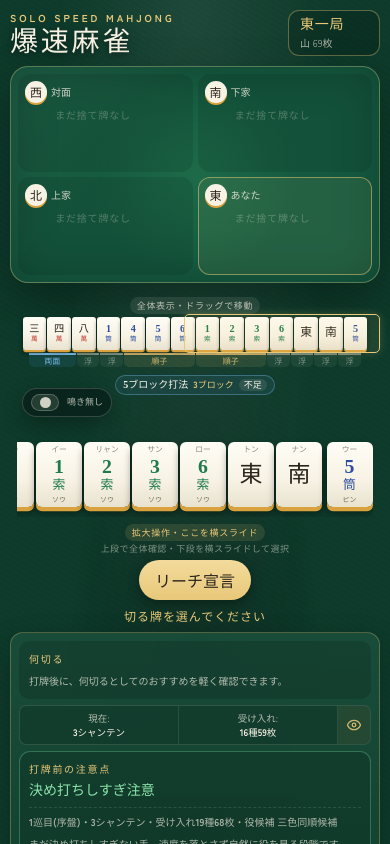
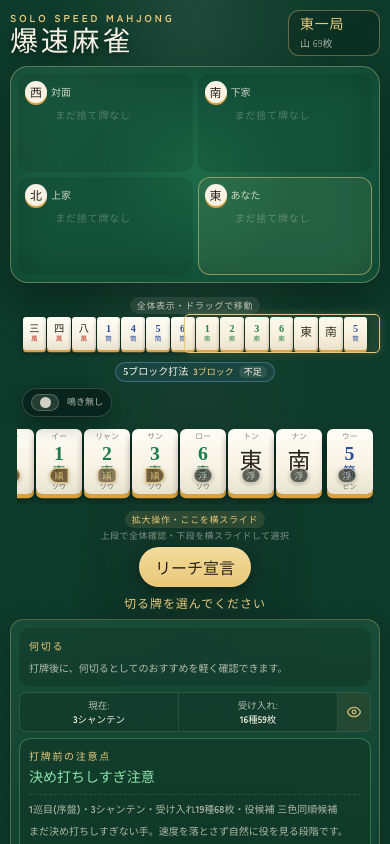
Before and after one commit to HSBL-ko-gyo/HSBL-S800, a React (Vite) app: page / in a window 390 px wide. Shown: the top 844 px of the page. Built offline with nearby package versions, Linux system fonts and the light colour scheme; a web font is replaced by a local one.

Commit message:
Align mobile block labels with hand tiles

```diff
--- a/src/components/HandView.tsx
+++ b/src/components/HandView.tsx
@@ -23,6 +23,13 @@ interface HandBlockSegment {
   label: string
   start: number
   length: number
+}
+
+interface HandBlockSlotLabel {
+  groupId: string
+  kind: BlockKind
+  label: string
+  groupPosition: 'single' | 'start' | 'middle' | 'end'
 }
 
 interface BlockTactic {
@@ -133,6 +140,36 @@ function buildHandBlockSegments(blocks: HandBlock[], tiles: Tile[]): HandBlockSe
   }).sort((a, b) => a.start - b.start)
 }
 
+function buildHandBlockSlotLabels(blocks: HandBlock[], tiles: Tile[]): Map<string, HandBlockSlotLabel> {
+  const indexById = new Map(tiles.map((tile, index) => [tile.id, index]))
+  const labels = new Map<string, HandBlockSlotLabel>()
+
+  blocks.forEach((block, blockIndex) => {
+    const orderedIds = block.tileIds
+      .map((id) => ({ id, index: indexById.get(id) }))
+      .filter((item): item is { id: string; index: number } => item.index !== undefined)
+      .sort((a, b) => a.index - b.index)
+      .map((item) => item.id)
+
+    orderedIds.forEach((id, index) => {
+      labels.set(id, {
+        groupId: `block-${blockIndex}`,
+        kind: block.kind,
+        label: block.shortLabel,
+        groupPosition: orderedIds.length === 1
+          ? 'single'
+          : index === 0
+            ? 'start'
+            : index === orderedIds.length - 1
+              ? 'end'
+              : 'middle',
+      })
+    })
+  })
+
+  return labels
+}
+
 function getBlockTactic(blocks: HandBlock[]): BlockTactic {
   const count = blocks.filter((block) => block.kind !== 'floating').length
   if (count >= 6) {
@@ -170,6 +207,7 @@ interface HandViewProps {
   playerRiichi: boolean
   riichiDeclareMode: boolean
   callsDisabled: boolean
+  openMeldCount: number
   blockGuidesHidden: boolean
   hint: string
   onDiscard: (tile: Tile) => void
@@ -190,6 +228,7 @@ export function HandView({
   playerRiichi,
   riichiDeclareMode,
   callsDisabled,
+  openMeldCount,
   blockGuidesHidden,
   hint,
   onDiscard,
@@ -222,8 +261,11 @@ export function HandView({
   const displayed = drawnTile ? [...concealed, drawnTile] : concealed
   const handBlocks = buildHandBlocks(displayed)
   const handBlockSegments = buildHandBlockSegments(handBlocks, displayed)
+  const handBlockSlotLabels = buildHandBlockSlotLabels(handBlocks, displayed)
   const blockSummary = handBlocks.map((block) => block.label).join('、')
   const blockTactic = getBlockTactic(handBlocks)
+  const blockCountTitle = openMeldCount > 0 ? '残り手牌の形' : '5ブロック打法'
+  const blockCountDetail = openMeldCount > 0 ? '副露済み面子を除いた残り手牌を見ています' : blockTactic.detail
   const isMobileLayout = useMediaQuery(TOUCH_LAYOUT_QUERY)
 
   const syncOverviewWindow = () => {
@@ -498,28 +540,12 @@ export function HandView({
         ))}
       </div>
       <div
-        className={`mobile-block-guide ${blockGuidesHidden ? 'block-guide-hidden' : ''}`}
-        aria-hidden={blockGuidesHidden}
-        aria-label={blockGuidesHidden ? undefined : `ブロック補助: ${blockSummary}`}
-        style={{ '--block-tile-count': displayed.length } as CSSProperties}
-      >
-        {handBlockSegments.map((block) => (
-          <span
-            className={`block-guide-item block-guide-item-${block.kind}`}
-            key={block.key}
-            style={{ gridColumn: `${block.start + 1} / span ${block.length}` }}
-          >
-            {block.label}
-          </span>
-        ))}
-      </div>
-      <div
         className={`mobile-block-count-guide block-count-guide block-count-${blockTactic.tone} ${blockGuidesHidden ? 'block-guide-hidden' : ''}`}
         aria-hidden={blockGuidesHidden}
       >
-        <b>5ブロック打法</b>
+        <b>{blockCountTitle}</b>
         <span><strong>{blockTactic.countLabel}</strong><em>{blockTactic.statusLabel}</em></span>
-        <small>{blockTactic.detail}</small>
+        <small>{blockCountDetail}</small>
       </div>
       <div className="mobile-hand-control">
         <span className="discard-threshold-guide" aria-hidden="true">
@@ -535,21 +561,42 @@ export function HandView({
           onScroll={syncOverviewWindow}
         >
           <div className="mobile-hand-track">
-            {displayed.map((tile) => (
-              <span className="hand-tile-slot" data-hand-tile-id={tile.id} key={tile.id}>
+            {displayed.map((tile) => {
+              const blockLabel = handBlockSlotLabels.get(tile.id)
+              const isSelected = tile.id === selectedTileId
+              return (
+                <span
+                  className={['hand-tile-slot', isSelected ? 'is-selected' : ''].filter(Boolean).join(' ')}
+                  data-hand-tile-id={tile.id}
+                  key={tile.id}
+                >
                   <TileView
                     tile={tile}
                     usage="hand"
                     className={[
                       tile.id === drawnTileId ? 'drawn' : '',
-                    tile.id === selectedTileId ? 'selected' : '',
+                      isSelected ? 'selected' : '',
                     ].filter(Boolean).join(' ')}
                     visualState={canDiscard ? undefined : 'static'}
                     disabled={!canDiscard}
                     onClick={canDiscard ? handleTileClick : undefined}
                   />
+                  {!blockGuidesHidden && blockLabel && (
+                    <span
+                      className={[
+                        'mobile-tile-block-label',
+                        `mobile-tile-block-label-${blockLabel.kind}`,
+                        `block-group-${blockLabel.groupPosition}`,
+                      ].join(' ')}
+                      data-block-group={blockLabel.groupId}
+                      aria-hidden="true"
+                    >
+                      {blockLabel.label}
                     </span>
-            ))}
+                  )}
+                </span>
+              )
+            })}
           </div>
         </div>
       </div>
--- a/src/components/TableView.tsx
+++ b/src/components/TableView.tsx
@@ -292,6 +292,7 @@ export function TableView({
             playerRiichi={game.playerRiichi}
             riichiDeclareMode={game.riichiDeclareMode}
             callsDisabled={game.callsDisabled}
+            openMeldCount={humanMeldCount}
             blockGuidesHidden={learningHintsHidden}
             hint={handHint}
             onDiscard={onDiscard}
--- a/src/styles.css
+++ b/src/styles.css
@@ -2381,11 +2381,51 @@ h1 {
   }
   .mobile-hand-rail .hand-tile-slot {
     display: flex;
+    position: relative;
     width: var(--rail-tile-width);
     flex: 0 0 var(--rail-tile-width);
     align-self: flex-end;
     justify-content: center;
   }
+  .mobile-tile-block-label {
+    display: inline-flex;
+    position: absolute;
+    z-index: 12;
+    left: 50%;
+    bottom: 11px;
+    min-width: 18px;
+    max-width: calc(var(--rail-tile-width) - 8px);
+    height: 15px;
+    align-items: center;
+    justify-content: center;
+    padding: 0 4px;
+    border: 1px solid currentColor;
+    border-radius: 999px;
+    background: rgba(9, 42, 31, .78);
+    box-shadow: 0 1px 4px rgba(0, 0, 0, .24);
+    color: rgba(247, 242, 228, .72);
+    font-size: 9px;
+    font-weight: 800;
+    line-height: 1;
+    overflow: hidden;
+    pointer-events: none;
+    text-overflow: clip;
+    transform: translateX(-50%);
+    transition: transform .04s linear, opacity .12s;
+    white-space: nowrap;
+  }
+  .hand-tile-slot.is-selected .mobile-tile-block-label {
+    transform: translateX(-50%) translateY(calc((var(--selected-rest-lift) + var(--selected-lift, 0px)) * -1));
+  }
+  .mobile-tile-block-label-meld { color: rgba(232, 200, 121, .92); background: rgba(81, 58, 22, .78); }
+  .mobile-tile-block-label-pair { color: rgba(140, 227, 170, .94); background: rgba(17, 68, 42, .78); }
+  .mobile-tile-block-label-ryanmen { color: rgba(134, 203, 255, .94); background: rgba(15, 57, 84, .78); }
+  .mobile-tile-block-label-kanchan,
+  .mobile-tile-block-label-penchan { color: rgba(240, 182, 107, .96); background: rgba(84, 52, 19, .78); }
+  .mobile-tile-block-label-floating { color: rgba(247, 242, 228, .68); background: rgba(38, 48, 43, .74); }
+  .mobile-tile-block-label.block-group-start { border-radius: 999px 5px 5px 999px; }
+  .mobile-tile-block-label.block-group-middle { border-radius: 5px; opacity: .82; }
+  .mobile-tile-block-label.block-group-end { border-radius: 5px 999px 999px 5px; }
   .mobile-hand-rail .tile.hand {
     --tile-width: var(--rail-tile-width);
     z-index: 1;
```
Also changed, not shown: 1 other file (tests, documents, lock files or other folders). Lines whose indentation alone changed are shown as unchanged.
